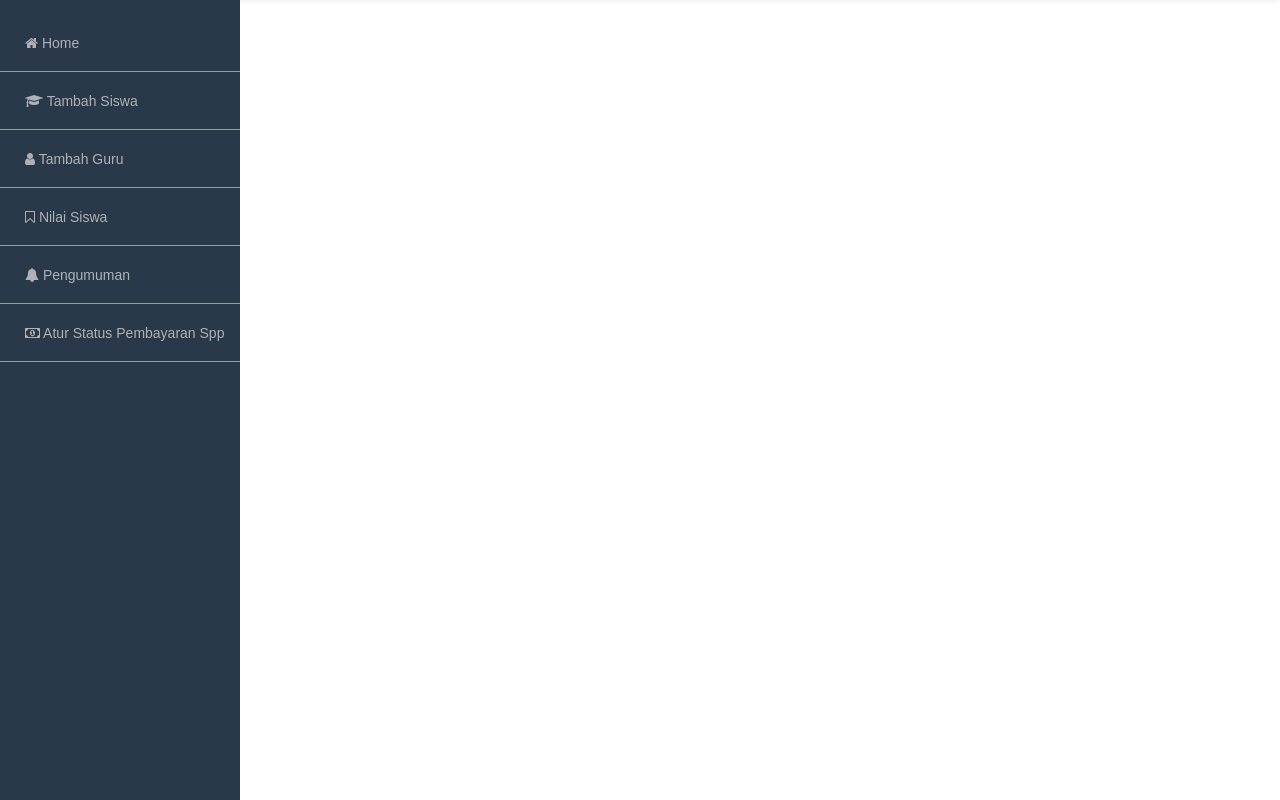
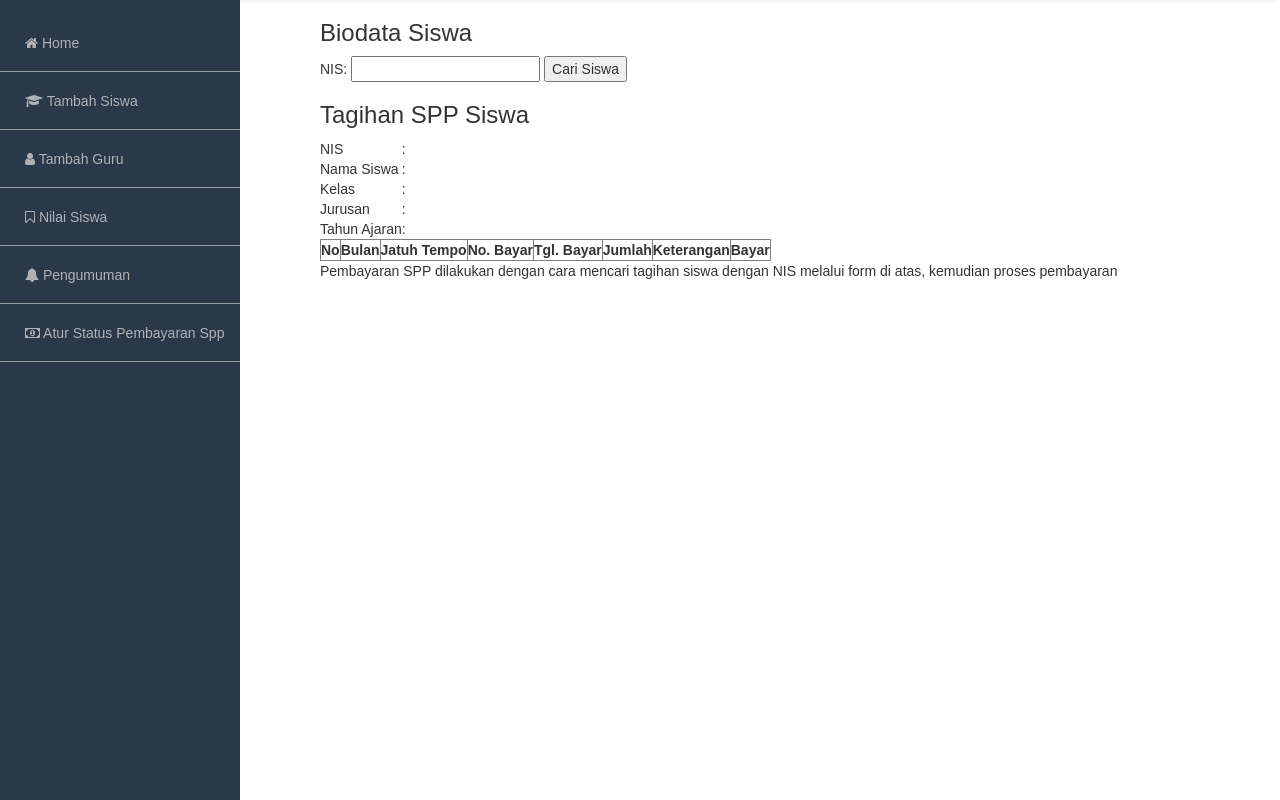
Before and after one commit to firmancitranurrahman/siakad-proyek, a CodeIgniter app: page /siakad-proyek/home/aturspp in a window 1280 px wide. Shown: the part 52-852 px from the top of the page. Run offline with CodeIgniter, Linux system fonts and the light colour scheme; lists and menus that the app fills with data are empty.

Commit message:
Melakukan link pada sidebar

```diff
--- a/application/config/config.php
+++ b/application/config/config.php
@@ -23,7 +23,7 @@ defined('BASEPATH') OR exit('No direct script access allowed');
 | a PHP script and you can easily do that on your own.
 |
 */
-$config['base_url'] = 'http://localhost:8080/siakad/';
+$config['base_url'] = 'http://localhost:8080/siakad-proyek/';
 
 /*
 |--------------------------------------------------------------------------
--- a/application/controllers/Home.php
+++ b/application/controllers/Home.php
@@ -16,6 +16,12 @@ class Home extends CI_Controller{
       $this->load->view('template/footer');
       $this->load->view('admin/nilai');
     }
+    public function tambahnilai(){
+      $data['judul']='Tambah Nilai Siswa';
+      $this->load->view('template/header',$data);
+      $this->load->view('template/sidebar');
+      $this->load->view('admin/tambahnilai');
+      }
     public function pengumuman(){
       $data['judul']='Buat Pengumuman';
       $this->load->view('template/header',$data);
@@ -29,14 +35,12 @@ class Home extends CI_Controller{
       $this->load->view('template/sidebar');
       $this->load->view('admin/aturspp');
     }
-    public function tambahnilai(){
-    $data['judul']='Tambah Nilai Siswa';
-    $this->load->view('template/header',$data);
-    $this->load->view('template/sidebar');
-    $this->load->view('admin/tambahnilai');
-    }
 
     public function tambahsiswa(){
+      $data['judul']='Halaman Tambah Siswa';
 
+      $this->load->view('template/header',$data);
+      $this->load->view('template/sidebar');
+      $this->load->view('admin/tambahsiswa');
     }
 }
--- a/application/views/admin/aturspp.php
+++ b/application/views/admin/aturspp.php
@@ -0,0 +1,45 @@
+<div class="container">
+<section class="content">
+<form method="get" action="">
+<h3>Biodata Siswa</h3>
+	NIS: <input type="text" name="nis" />
+	<input type="submit" name="cari" value="Cari Siswa" />
+</form>
+<table>
+	<tr>
+		<td>NIS</td>
+		<td>:</td>
+	</tr>
+    <tr>
+		<td>Nama Siswa</td>
+		<td>:</td>
+    </tr>
+    <tr>
+		<td>Kelas</td>
+		<td>:</td>
+	</tr>
+    <tr>
+		<td>Jurusan</td>
+		<td>:</td>
+	</tr>
+	<tr>
+		<td>Tahun Ajaran</td>
+		<td>:</td>
+	</tr>
+    <h3>Tagihan SPP Siswa</h3>
+<table border="1">
+	<tr>
+		<th>No</th>
+		<th>Bulan</th>
+		<th>Jatuh Tempo</th>
+		<th>No. Bayar</th>
+		<th>Tgl. Bayar</th>
+		<th>Jumlah</th>
+		<th>Keterangan</th>
+		<th>Bayar</th>
+	</tr>
+</table>
+<p>Pembayaran SPP dilakukan dengan cara mencari tagihan siswa dengan NIS melalui form di atas, kemudian proses pembayaran</p>
+
+</section>
+</div>
--- a/application/views/admin/nilai.php
+++ b/application/views/admin/nilai.php
@@ -1,7 +1,8 @@
 <div class="container">
 <section class="content">
     <div class="inner">
-    <button type="button" class="btn btn-primary"></a>Tambah Nilai</button>
+     <button type="submit" class="btn btn-primary"></a>Tambah Nilai</button>
         </div>
 </section>
 </div>
+</form>
--- a/application/views/template/header.php
+++ b/application/views/template/header.php
@@ -15,4 +15,5 @@
     <link href="https://fonts.googleapis.com/css?family=Anton" rel="stylesheet">
     <link rel="stylesheet" href="https://maxcdn.bootstrapcdn.com/font-awesome/4.7.0/css/font-awesome.min.css">
     <link rel="stylesheet" href="<?= base_url();?>assets/css/style.css">
+    <link rel="stylesheet" href="<?= base_url();?>assets/css/bootsrap.css">
   </head>
--- a/application/views/template/sidebar.php
+++ b/application/views/template/sidebar.php
@@ -15,7 +15,7 @@
         <menu>
           <ul class="menu-content">
             <li><a href="<?= base_url();?>home/index"><i class="fa fa-home"></i> Home</a></li>
-            <li><a href="#"><i class="fa fa-graduation-cap"></i> Tambah Siswa</a></li>
+            <li><a href="<?= base_url();?>home/tambahsiswa"><i class="fa fa-graduation-cap"></i> Tambah Siswa</a></li>
             <li><a href="#"><i class="fa fa-user"></i> Tambah Guru</a></li>
             <li><a href="<?= base_url();?>home/nilai"><i class="fa fa-bookmark-o"></i> Nilai Siswa</a></li>
             <li><a href="<?= base_url();?>home/pengumuman"><i class="fa fa-bell"></i> Pengumuman</a></li>
```
